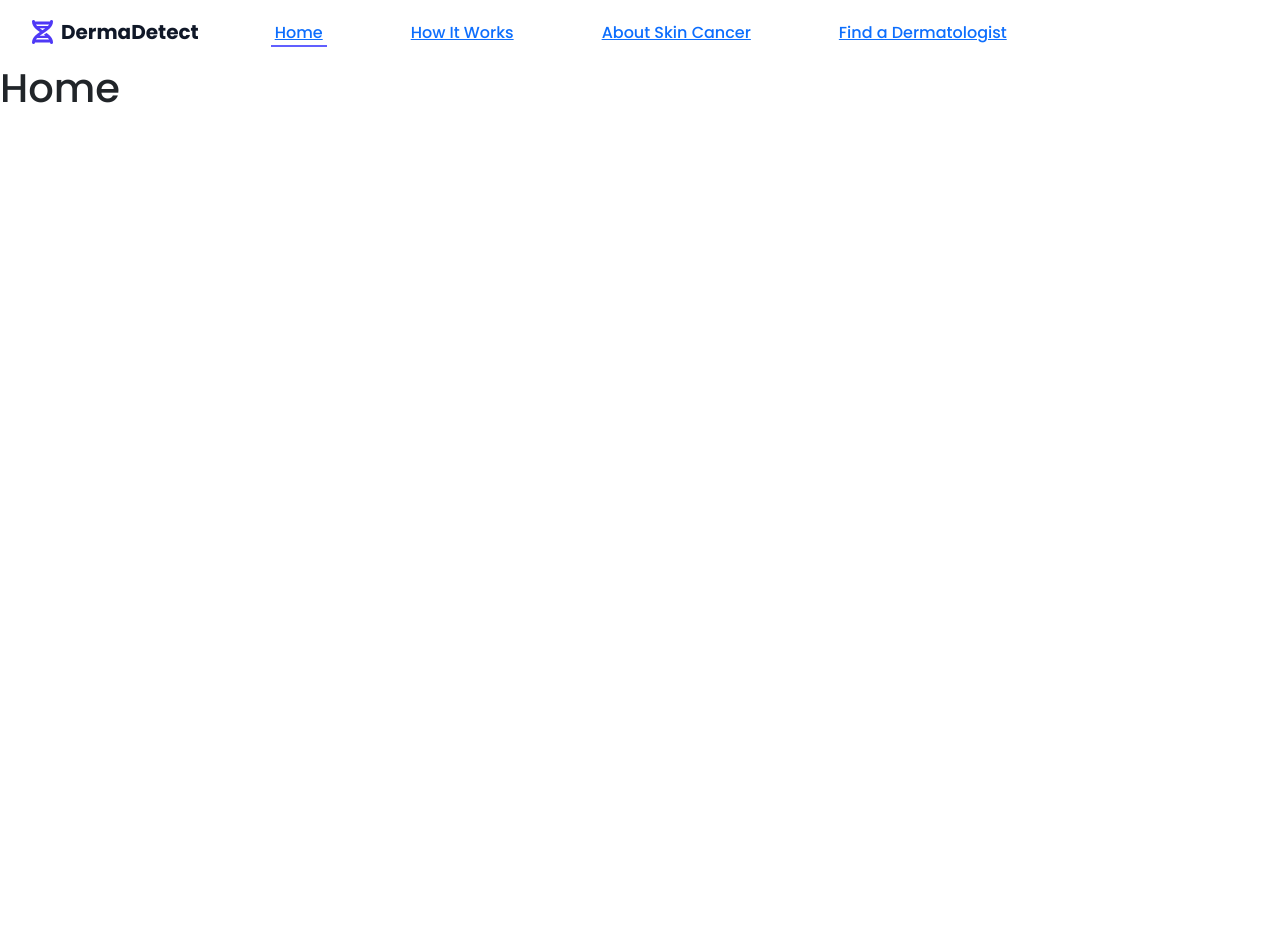
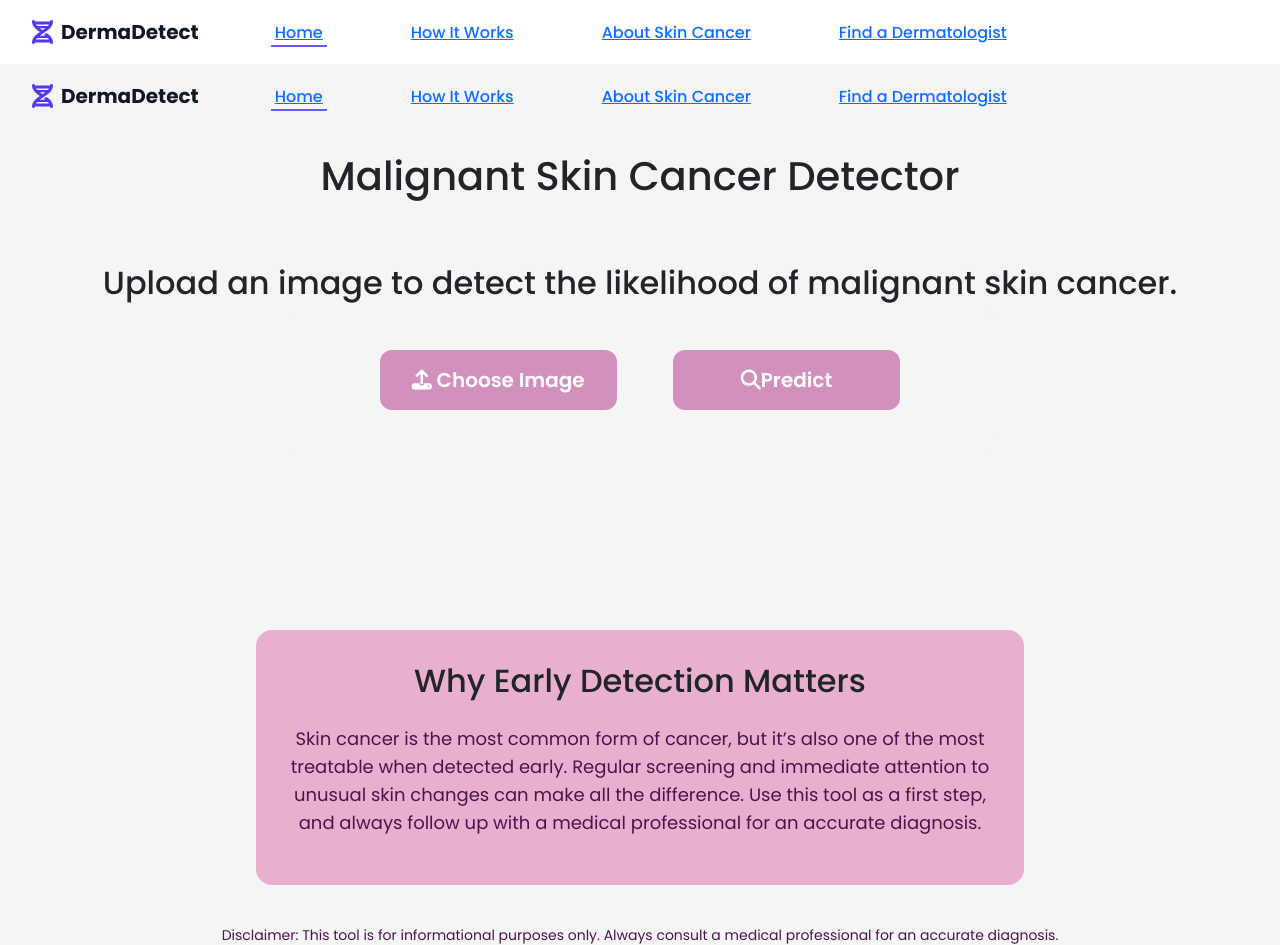
Before and after one commit to sneha-byte/DermaDetect, a React (Vite) app in the folder frontend/: page / in a window 1280 px wide. Before the commit the page ends 800 px from the top, so only its background shows below. Built offline with nearby package versions, Linux system fonts and the light colour scheme.

Commit message:
added home page to the routing

```diff
--- a/frontend/src/App.tsx
+++ b/frontend/src/App.tsx
@@ -1,9 +1,6 @@
 import { BrowserRouter as Router, Routes, Route } from "react-router-dom";
 import Navbar from "./components/Navbar";
-
-function Home() {
-    return <h1>Home</h1>;
-}
+import Home from "./pages/Home";
 
 function HowItWorks() {
     return <h1>How It Works</h1>;
```
